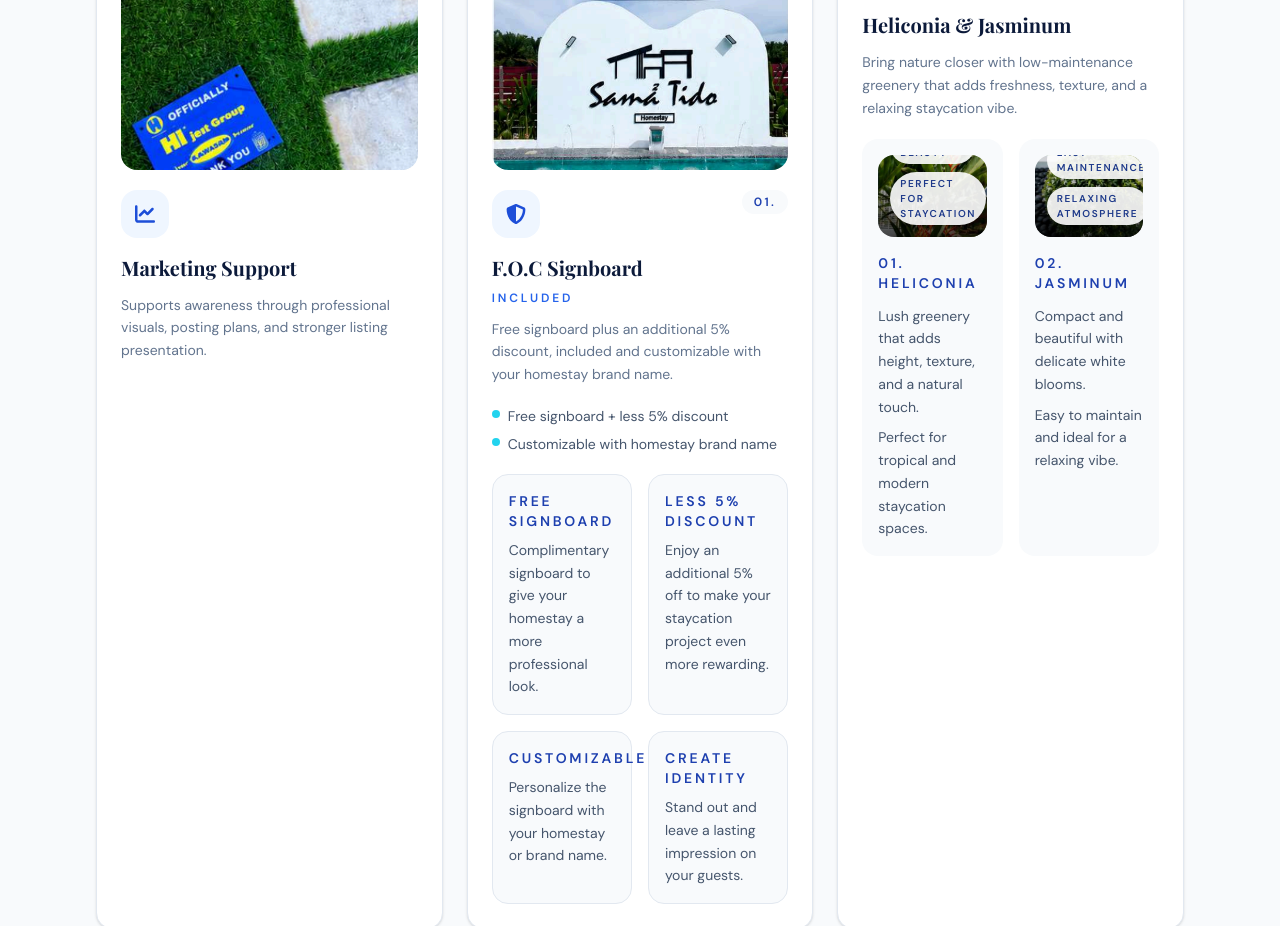
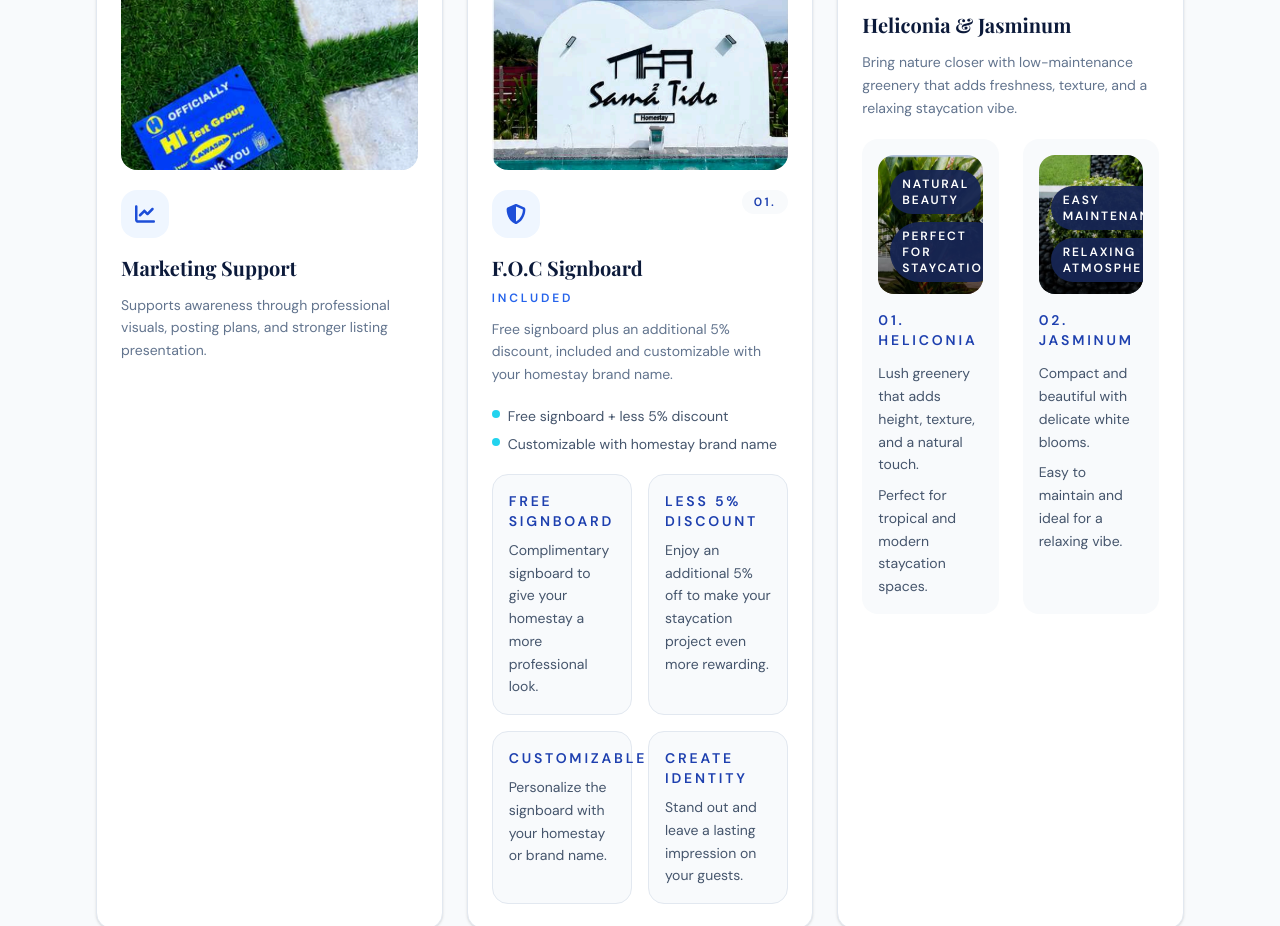
Before and after one commit to n335h-max/horastaycation, a React (Vite) app: page / in a window 1280 px wide. Shown: the part 7160-8086 px from the top of the page. Built offline with nearby package versions, Linux system fonts and the light colour scheme; no server answers; the database is empty.

Commit message:
style: enlarge plant photos and emphasize flower highlights

```diff
--- a/src/components/landing/ConceptsSection.jsx
+++ b/src/components/landing/ConceptsSection.jsx
@@ -96,7 +96,7 @@ function AddOnCard({ item }) {
         </div>
       ) : null}
       {item.varieties ? (
-        <div className="mt-5 grid gap-4 sm:grid-cols-2">
+        <div className={`mt-5 grid gap-6 ${item.id === 'plants' ? 'lg:grid-cols-2' : 'sm:grid-cols-2'}`}>
           {item.varieties.map((variety) => (
             <div key={variety.title} className="rounded-2xl bg-ice-50 p-4">
               {variety.image ? (
@@ -107,12 +107,12 @@ function AddOnCard({ item }) {
                     width="320"
                     height="240"
                     loading="lazy"
-                    className="aspect-[4/3] h-full w-full object-cover"
+                    className={`h-full w-full object-cover ${item.id === 'plants' ? 'aspect-[4/5] sm:aspect-[3/4]' : 'aspect-[4/3]'}`}
                   />
                   {variety.highlights ? (
                     <div className="pointer-events-none absolute inset-x-0 bottom-0 flex flex-wrap gap-2 bg-gradient-to-t from-black/70 via-black/20 to-transparent p-3">
                       {variety.highlights.map((highlight) => (
-                        <span key={highlight} className="rounded-full bg-white/90 px-2.5 py-1 text-[10px] font-semibold uppercase tracking-[0.16em] text-brand-800">
+                        <span key={highlight} className={`rounded-full px-3 py-1.5 font-semibold uppercase tracking-[0.16em] ${item.id === 'plants' ? 'bg-brand-900/95 text-white text-xs' : 'bg-white/90 text-brand-800 text-[10px]'}`}>
                           {highlight}
                         </span>
                       ))}
```
